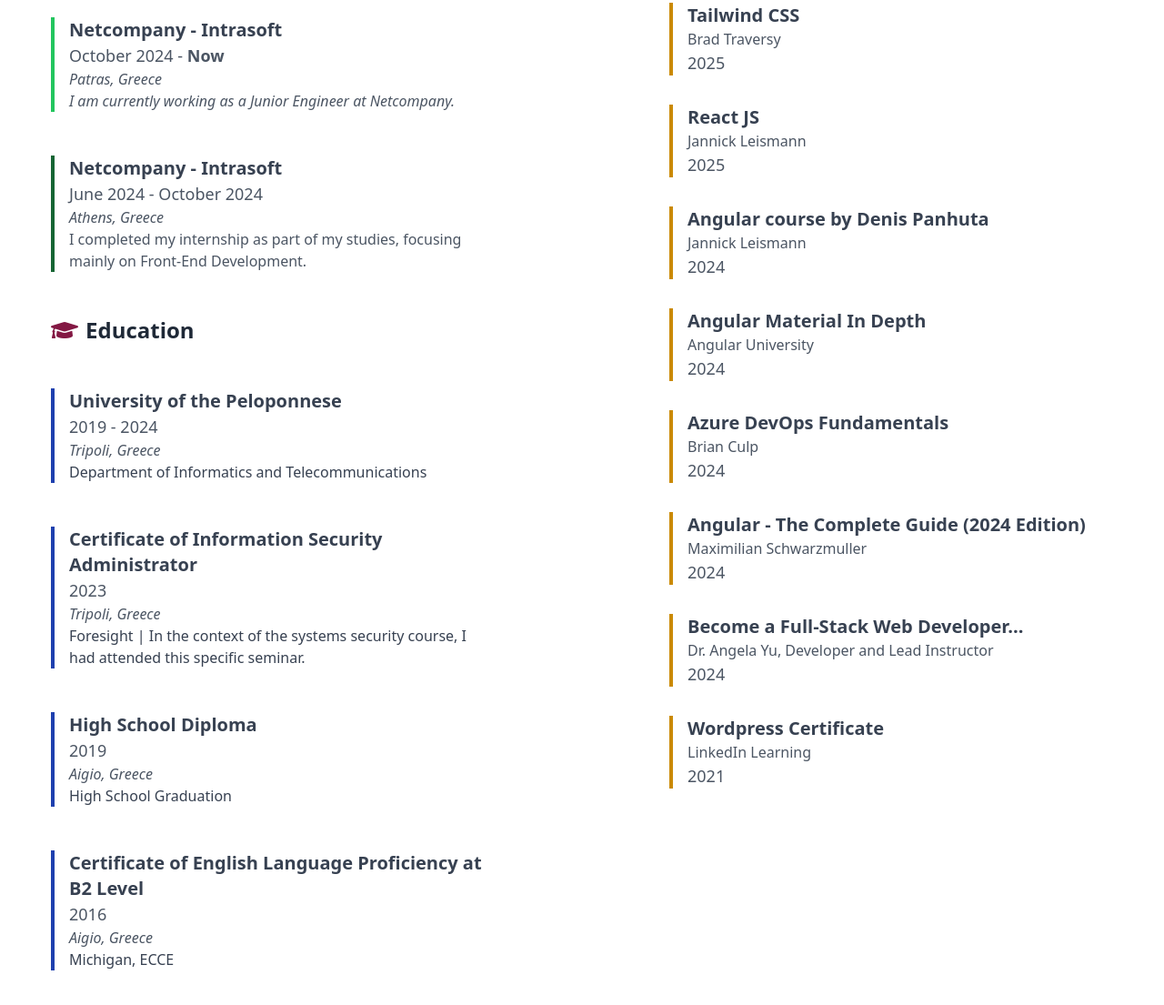
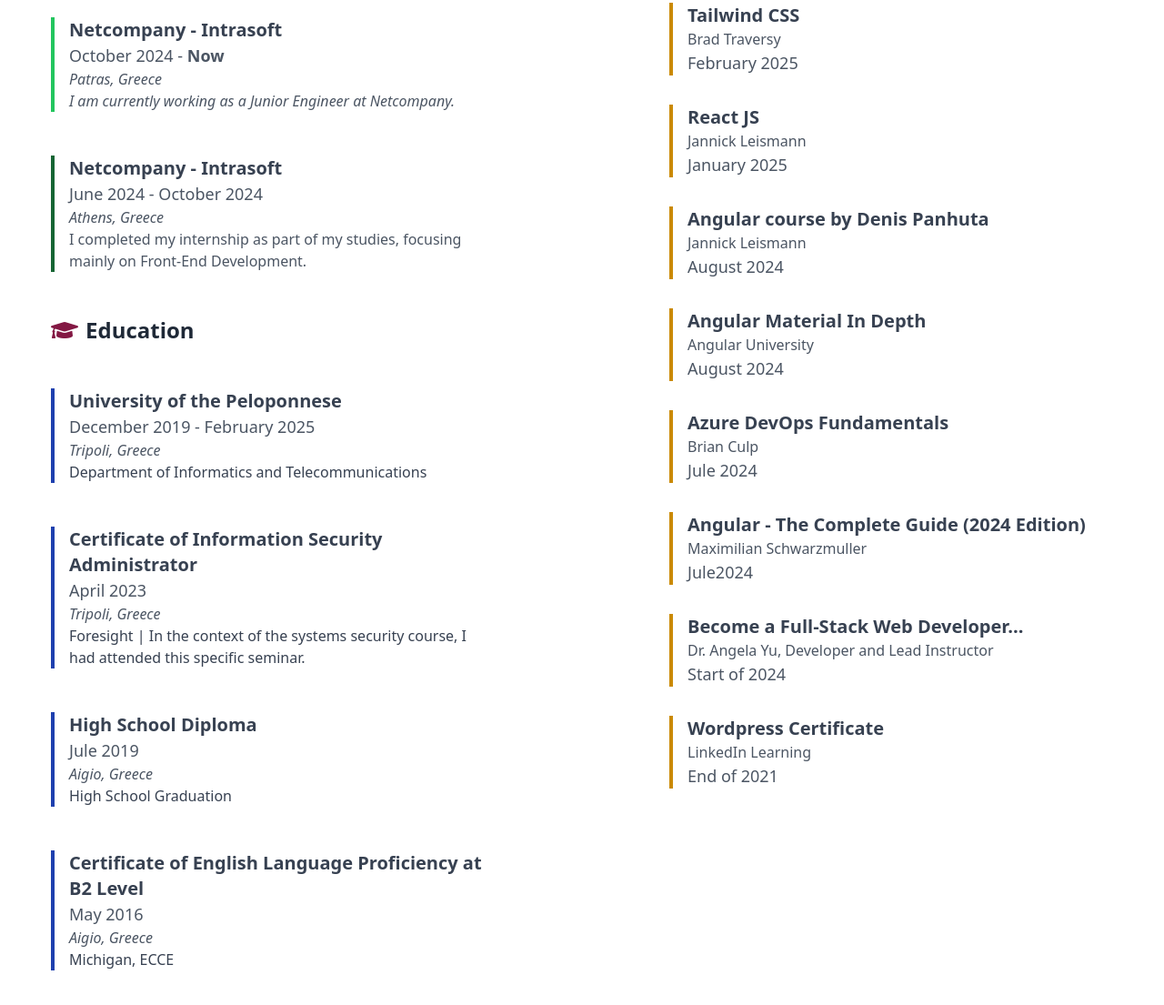
Before and after one commit to PanagiotisZois/PanagiotisZois, a website: page index.html in a window 1280 px wide. Shown: the part 1875-2980 px from the top of the page at 91% size. Drawn offline with nearby package versions, Linux system fonts and the light colour scheme.

Commit message:
months update

```diff
--- a/index.html
+++ b/index.html
@@ -261,14 +261,14 @@
 
         <div class="resume-item border-l-4 pl-4 border-blue-800">
           <h4 class="text-xl font-semibold text-gray-700">University of the Peloponnese</h4>
-          <h5 class="text-lg text-gray-600">2019 - 2024</h5>
+          <h5 class="text-lg text-gray-600">December 2019 - February 2025</h5>
           <p class="italic text-gray-600">Tripoli, Greece</p>
           <p class="text-gray-700">Department of Informatics and Telecommunications</p>
         </div><!-- End Resume Item -->
 
         <div class="resume-item border-l-4 pl-4 border-blue-800">
           <h4 class="text-xl font-semibold text-gray-700">Certificate of Information Security Administrator</h4>
-          <h5 class="text-lg text-gray-600">2023</h5>
+          <h5 class="text-lg text-gray-600">April 2023</h5>
           <p class="italic text-gray-600">Tripoli, Greece</p>
           <p class="text-gray-700">Foresight | In the context of the systems security course, I had attended this specific seminar.</p>
         </div><!-- End Resume Item -->
@@ -276,14 +276,14 @@
         <!-- High School Diploma -->
         <div class="resume-item border-l-4 pl-4 border-blue-800">
           <h4 class="text-xl font-semibold text-gray-700">High School Diploma</h4>
-          <h5 class="text-lg text-gray-600">2019</h5>
+          <h5 class="text-lg text-gray-600">Jule 2019</h5>
           <p class="italic text-gray-600">Aigio, Greece</p>
           <p class="text-gray-700">High School Graduation</p>
         </div><!-- End Resume Item -->
 
         <div class="resume-item border-l-4 pl-4 border-blue-800">
           <h4 class="text-xl font-semibold text-gray-700">Certificate of English Language Proficiency at B2 Level</h4>
-          <h5 class="text-lg text-gray-600">2016</h5>
+          <h5 class="text-lg text-gray-600">May 2016</h5>
           <p class="italic text-gray-600">Aigio, Greece</p>
           <p class="text-gray-700">Michigan, ECCE</p>
         </div><!-- End Resume Item -->
@@ -297,49 +297,49 @@
         <div class="resume-item border-l-4 pl-4 border-yellow-600">
           <h4 class="text-xl font-semibold text-gray-700">Tailwind CSS</h4>
           <p class="text-gray-600">Brad Traversy</p>
-          <h5 class="text-lg text-gray-600">2025</h5>
+          <h5 class="text-lg text-gray-600">February 2025</h5>
         </div><!-- End Resume Item -->
 
         <div class="resume-item border-l-4 pl-4 border-yellow-600">
           <h4 class="text-xl font-semibold text-gray-700">React JS</h4>
           <p class="text-gray-600">Jannick Leismann</p>
-          <h5 class="text-lg text-gray-600">2025</h5>
+          <h5 class="text-lg text-gray-600">January 2025</h5>
         </div><!-- End Resume Item -->
 
         <div class="resume-item border-l-4 pl-4 border-yellow-600">
           <h4 class="text-xl font-semibold text-gray-700">Angular course by Denis Panhuta</h4>
           <p class="text-gray-600">Jannick Leismann</p>
-          <h5 class="text-lg text-gray-600">2024</h5>
+          <h5 class="text-lg text-gray-600">August 2024</h5>
         </div><!-- End Resume Item -->
 
         <div class="resume-item border-l-4 pl-4 border-yellow-600">
           <h4 class="text-xl font-semibold text-gray-700">Angular Material In Depth</h4>
           <p class="text-gray-600">Angular University</p>
-          <h5 class="text-lg text-gray-600">2024</h5>
+          <h5 class="text-lg text-gray-600">August 2024</h5>
         </div><!-- End Resume Item -->
 
         <div class="resume-item border-l-4 pl-4 border-yellow-600">
           <h4 class="text-xl font-semibold text-gray-700">Azure DevOps Fundamentals</h4>
           <p class="text-gray-600">Brian Culp</p>
-          <h5 class="text-lg text-gray-600">2024</h5>
+          <h5 class="text-lg text-gray-600">Jule 2024</h5>
         </div><!-- End Resume Item -->
 
         <div class="resume-item border-l-4 pl-4 border-yellow-600">
           <h4 class="text-xl font-semibold text-gray-700">Angular - The Complete Guide (2024 Edition)</h4>
           <p class="text-gray-600">Maximilian Schwarzmuller</p>
-          <h5 class="text-lg text-gray-600">2024</h5>
+          <h5 class="text-lg text-gray-600">Jule2024</h5>
         </div><!-- End Resume Item -->
 
         <div class="resume-item border-l-4 pl-4 border-yellow-600">
           <h4 class="text-xl font-semibold text-gray-700">Become a Full-Stack Web Developer...</h4>
           <p class="text-gray-600">Dr. Angela Yu, Developer and Lead Instructor</p>
-          <h5 class="text-lg text-gray-600">2024</h5>
+          <h5 class="text-lg text-gray-600">Start of 2024</h5>
         </div><!-- End Resume Item -->
 
         <div class="resume-item border-l-4 pl-4 border-yellow-600">
           <h4 class="text-xl font-semibold text-gray-700">Wordpress Certificate</h4>
           <p class="text-gray-600">LinkedIn Learning</p>
-          <h5 class="text-lg text-gray-600">2021</h5>
+          <h5 class="text-lg text-gray-600">End of 2021</h5>
         </div><!-- End Resume Item -->
       </div>
     </div>
```
